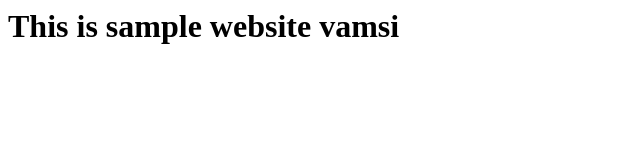
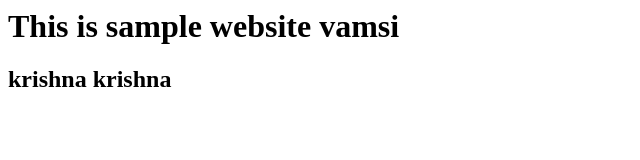
Before and after one commit to vamsi240101/webtestsyn, a plain HTML site: page index.html in a window 1280 px wide. Shown: the whole page, without its empty margins (0-640 px from the left). Drawn offline with Linux system fonts and the light colour scheme.

Commit message:
addline3

```diff
--- a/index.html
+++ b/index.html
@@ -1 +1,2 @@
 <h1> This is sample website vamsi </h1>
+<h2> krishna krishna </h2>
```
